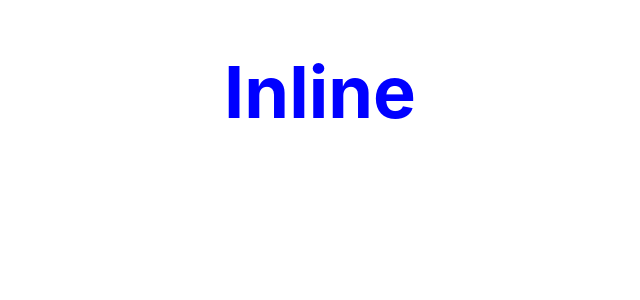
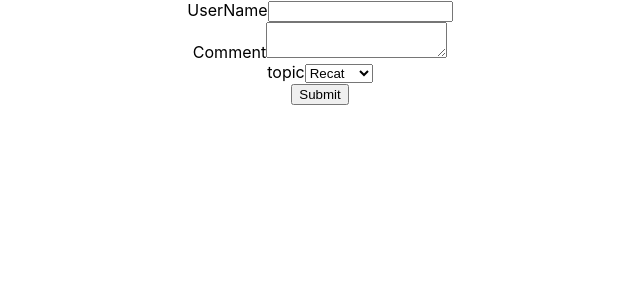
Before and after one commit to chiku1c/video18, a React (Create React App) app: page / in a window 1280 px wide. Shown: the top 300 px of the page, without its empty margins (320-960 px from the left). Built offline with nearby package versions, Linux system fonts and the light colour scheme.

Commit message:
BASIC FORM

```diff
--- a/src/App.js
+++ b/src/App.js
@@ -1,6 +1,7 @@
 import './App.css';
-import Css from './componants/Css';
-import Inline from './Inline';
+import BasicForm from './componants/BasicForm';
+//import Css from './componants/Css';
+//import Inline from './Inline';
 // import NameList from './componants/NameList';
 // import UserGreeting from './componants/UserGreeting';
 
@@ -10,7 +11,10 @@ function App() {
       {/* <NameList /> */}
       {/* <UserGreeting/> */}
       {/* <Css primary={true} /> */}
-      <Inline />
+      {/* <Inline /> */}
+
+
+      <BasicForm/>
     </div>
   );
 }
--- /dev/null
+++ b/src/componants/BasicForm.js
@@ -0,0 +1,65 @@
+import React, { Component } from 'react'
+
+export default class BasicForm extends Component {
+    constructor(props) {
+        super(props)
+
+        this.state = {
+            username: "",
+            comments: "",
+            topic: ""
+        }
+
+    }
+
+    handleUsernameChange = (event) => {
+        this.setState({
+            username: event.target.value
+        })
+    }
+    handleComment = event => {
+        this.setState({
+            comments: event.target.value
+        })
+    }
+    HandleTopic =  event => {
+        this.setState({
+            topic: event.target.value
+        })
+    }
+    Submit = event => {
+        alert(`${this.state.username} ${this.state.comments} ${this.state.topic}`)
+        event.preventDefault()
+    }
+
+    render() {
+        return (
+            <form onSubmit={this.Submit}>
+                <div>
+                    <lable>UserName</lable>
+                    <input type="text"
+                        value={this.state.username}
+                        onChange={this.handleUsernameChange} />
+                    <div>
+                        <label>Comment</label>
+                        <textarea value={this.state.comments}
+                            onChange={this.handleComment}
+                        />
+                    </div>
+                    <div>
+                        <label>
+                            topic
+                        </label>
+                        <select value={this.state.topic} onChange={this.HandleTopic}>
+                            <option value="react">Recat</option>
+                            <option value="anguler">Anguler</option>
+                            <option value="java">Java</option>
+                        </select>
+
+                    </div>
+                    <button >Submit</button>
+                </div>
+            </form>
+        )
+    }
+}
```
